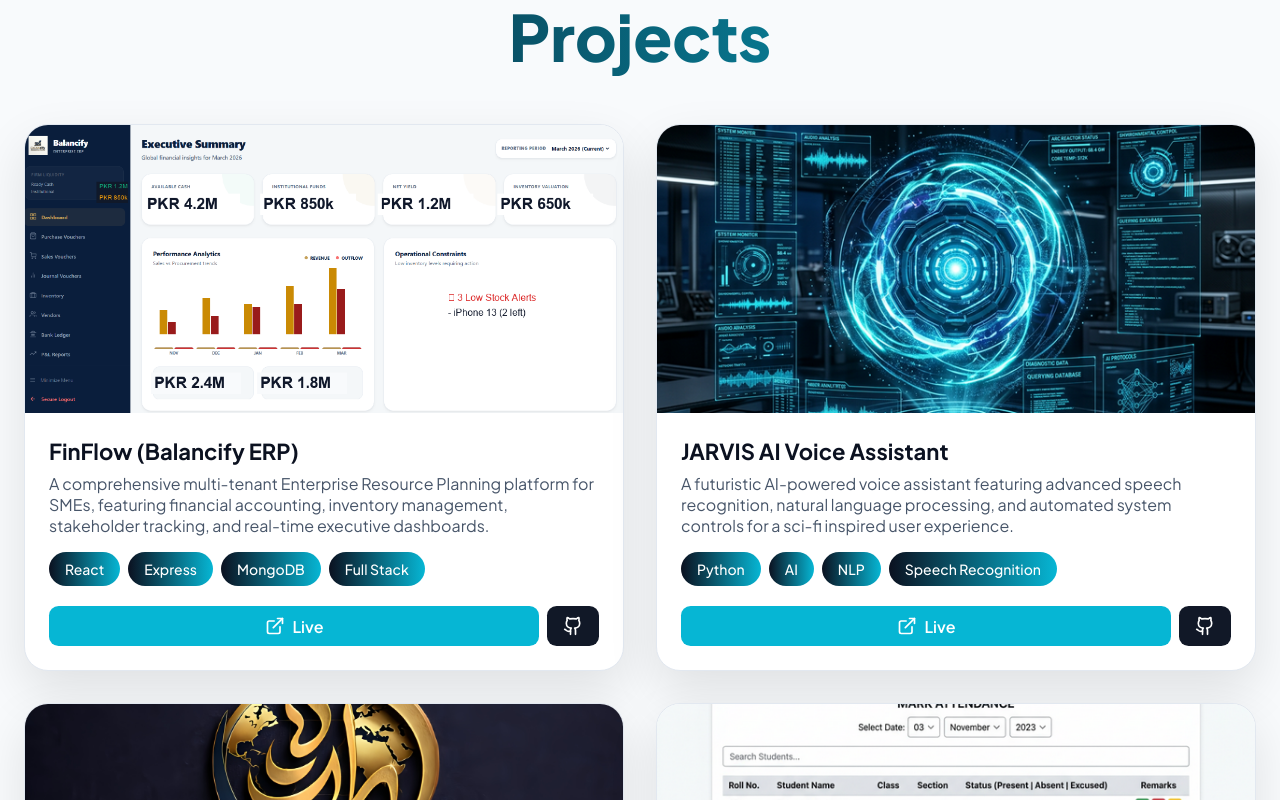
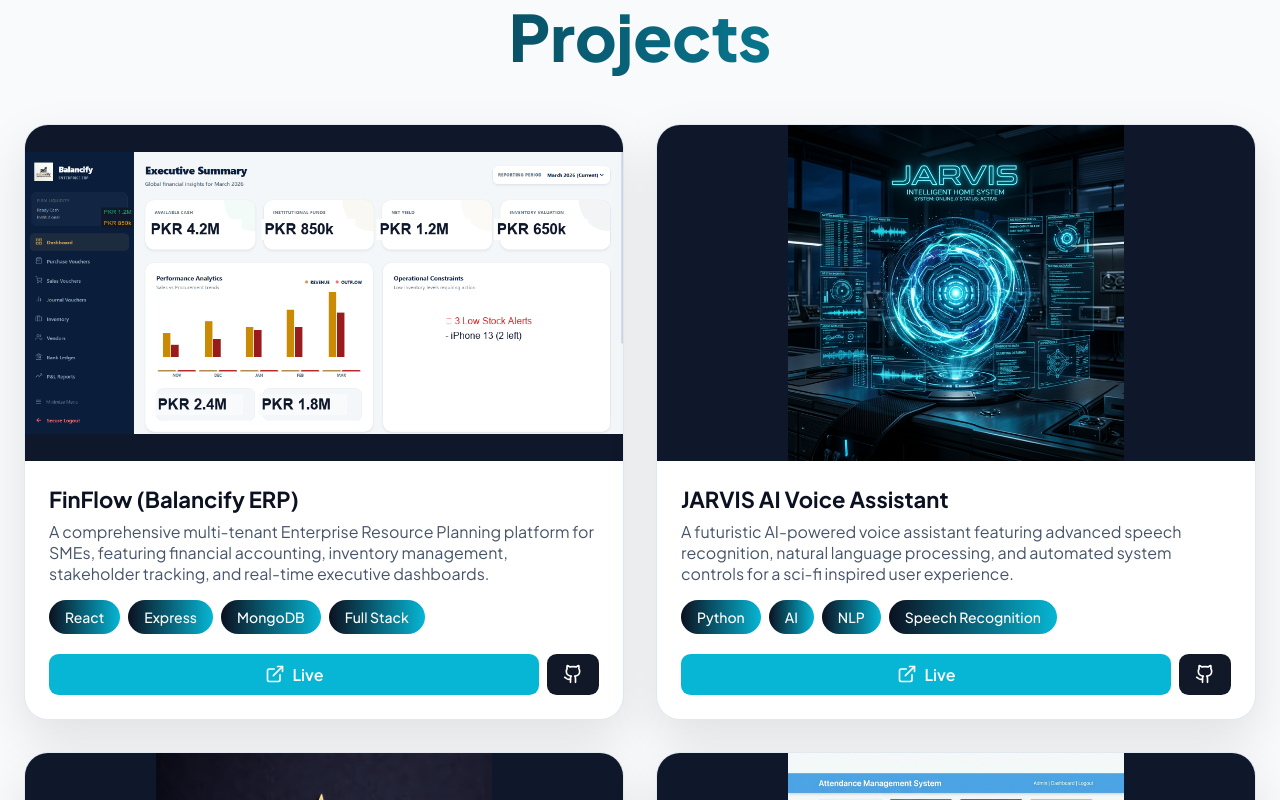
Before and after one commit to Raheelshah045/Portfolio, a React (Create React App) app: page / in a window 1280 px wide. Shown: the part 3700-4500 px from the top of the page. Built offline with nearby package versions, Linux system fonts and the light colour scheme; the HTML template or start-up script is replaced by a standard one.

Commit message:
fix: replace fixed image height with 16/9 aspect ratio to prevent cropping on PC

```diff
--- a/src/components/Projects.jsx
+++ b/src/components/Projects.jsx
@@ -21,17 +21,24 @@
               boxShadow: '0 20px 50px rgba(0,0,0,0.1)', border: '1px solid #E2E8F0'
             }}
           >
-            <div style={{ overflow: 'hidden', height: '18rem' }}>
+            <div style={{
+              overflow: 'hidden',
+              aspectRatio: '16 / 9',
+              backgroundColor: '#0f172a',
+              display: 'flex',
+              alignItems: 'center',
+              justifyContent: 'center'
+            }}>
               <img
                 src={p.img}
                 alt={p.title}
                 style={{
                   width: '100%',
                   height: '100%',
-                  objectFit: 'cover',
+                  objectFit: 'contain',
                   transition: 'transform 0.5s ease'
                 }}
-                onMouseEnter={(e) => e.target.style.transform = 'scale(1.1)'}
+                onMouseEnter={(e) => e.target.style.transform = 'scale(1.05)'}
                 onMouseLeave={(e) => e.target.style.transform = 'scale(1)'}
               />
             </div>
```
